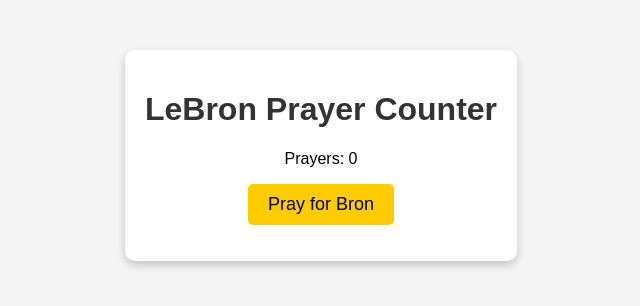
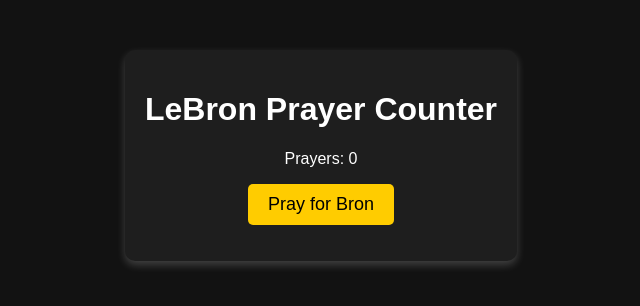
Before and after one commit to pray4bron/pray4bron.github.io, a plain HTML site: page index.html in a window 1280 px wide. Shown: the whole page, without its empty margins (319-959 px from the left). Drawn offline with Linux system fonts and the light colour scheme.

Commit message:
Update styles.css

```diff
--- a/styles.css
+++ b/styles.css
@@ -1,22 +1,23 @@
 body {
     font-family: Arial, sans-serif;
     text-align: center;
-    background-color: #f4f4f4;
+    background-color: #121212; /* Dark background */
+    color: #ffffff; /* Light text */
     margin: 0;
     padding: 0;
 }
 
 .container {
     margin-top: 50px;
-    background: white;
+    background: #1e1e1e; /* Darker container */
     padding: 20px;
     border-radius: 10px;
-    box-shadow: 0 4px 8px rgba(0, 0, 0, 0.2);
+    box-shadow: 0 4px 8px rgba(255, 255, 255, 0.2);
     display: inline-block;
 }
 
 h1 {
-    color: #333;
+    color: #ffffff; /* White text */
 }
 
 button {
@@ -26,6 +27,7 @@
     font-size: 18px;
     cursor: pointer;
     border-radius: 5px;
+    color: #000; /* Dark text on button */
 }
 
 button:hover {
```
